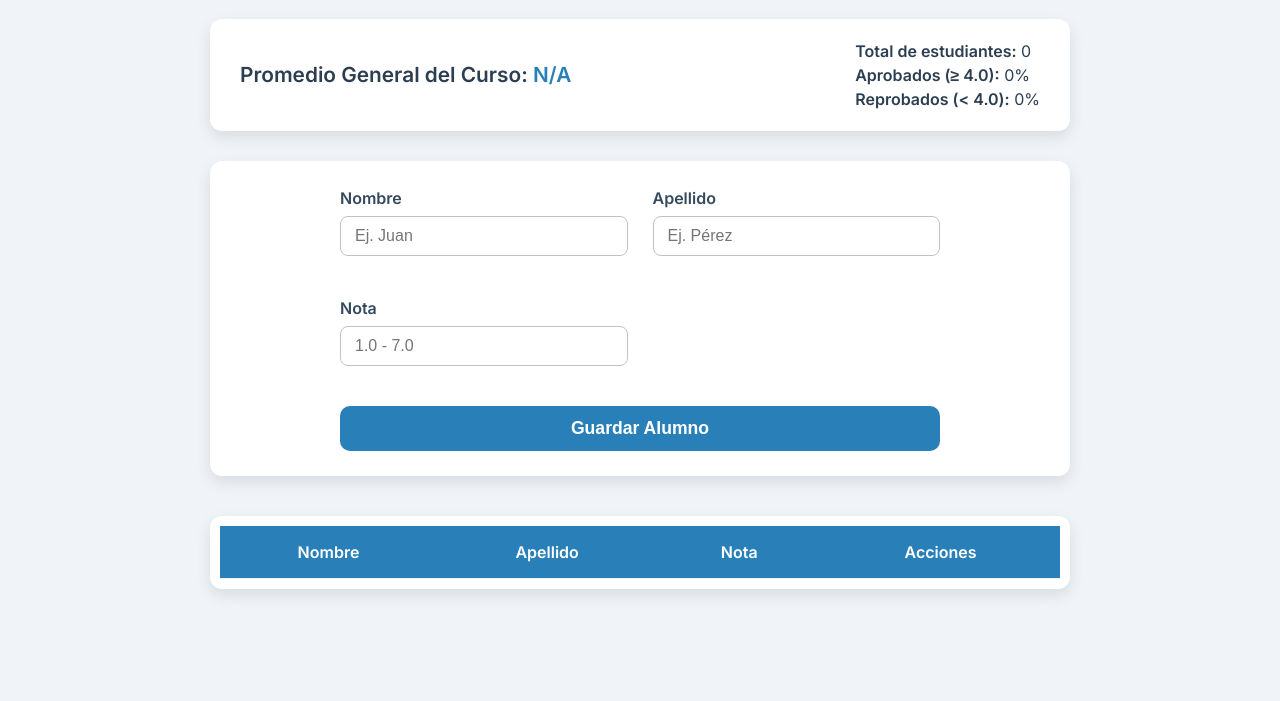
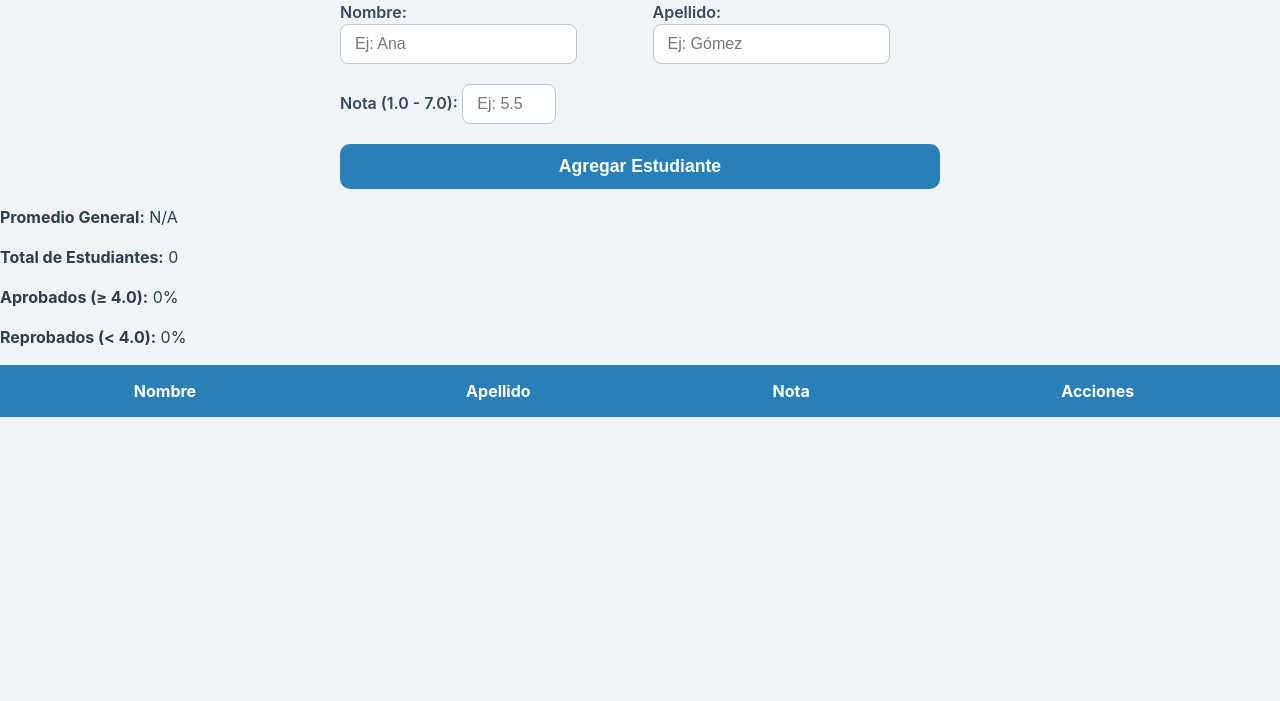
Before and after one commit to alejandro2138/Certamen2-, a plain HTML site: page index.html in a window 1280 px wide. Shown: the part 99-800 px from the top of the page. Drawn offline with Linux system fonts and the light colour scheme.

Commit message:
update index.html
los cambios que se necesita para la evaluacion2

```diff
--- a/index.html
+++ b/index.html
@@ -5,49 +5,41 @@
   <meta name="viewport" content="width=device-width, initial-scale=1" />
   <title>Registro de Notas de Estudiantes</title>
   <link rel="stylesheet" href="style.css" />
-  <link href="https://fonts.googleapis.com/css2?family=Inter:wght@400;600&display=swap" rel="stylesheet" />
+  <link href="https://fonts.googleapis.com/css2?family=Montserrat:wght@400;700&display=swap" rel="stylesheet" />
 </head>
 <body>
-  <main class="container">
+  <div class="app-container">
     <header>
       <h1>Registro de Notas de Estudiantes</h1>
     </header>
 
-    <section class="stats-summary">
-      <div id="average" class="stat-item">Promedio General del Curso: <span>N/A</span></div>
-      <div class="additional-stats">
-        <p><strong>Total de estudiantes:</strong> <span id="totalStudents">0</span></p>
-        <p><strong>Aprobados (≥ 4.0):</strong> <span id="percentApproved">0%</span></p>
-        <p><strong>Reprobados (&lt; 4.0):</strong> <span id="percentFailed">0%</span></p>
+    <form id="studentForm" novalidate>
+      <div class="input-group">
+        <label for="name">Nombre:</label>
+        <input type="text" id="name" name="name" autocomplete="off" required placeholder="Ej: Ana" />
+        <span class="error" id="nameError"></span>
       </div>
+      <div class="input-group">
+        <label for="lastName">Apellido:</label>
+        <input type="text" id="lastName" name="lastName" autocomplete="off" required placeholder="Ej: Gómez" />
+        <span class="error" id="lastNameError"></span>
+      </div>
+      <div class="input-group">
+        <label for="grade">Nota (1.0 - 7.0):</label>
+        <input type="number" id="grade" name="grade" step="0.1" min="1" max="7" required placeholder="Ej: 5.5" />
+        <span class="error" id="gradeError"></span>
+      </div>
+      <button type="submit" id="submitBtn">Agregar Estudiante</button>
+    </form>
+
+    <section class="stats">
+      <p><strong>Promedio General:</strong> <span id="average">N/A</span></p>
+      <p><strong>Total de Estudiantes:</strong> <span id="total">0</span></p>
+      <p><strong>Aprobados (≥ 4.0):</strong> <span id="approvedPercent">0%</span></p>
+      <p><strong>Reprobados (&lt; 4.0):</strong> <span id="failedPercent">0%</span></p>
     </section>
 
-    <section class="form-section">
-      <form id="studentForm" novalidate>
-        <div class="form-group">
-          <label for="name">Nombre</label>
-          <input type="text" id="name" name="name" placeholder="Ej. Juan" required autocomplete="off" />
-          <small class="error-message" id="nameError"></small>
-        </div>
-
-        <div class="form-group">
-          <label for="lastName">Apellido</label>
-          <input type="text" id="lastName" name="lastName" placeholder="Ej. Pérez" required autocomplete="off" />
-          <small class="error-message" id="lastNameError"></small>
-        </div>
-
-        <div class="form-group">
-          <label for="grade">Nota</label>
-          <input type="number" id="grade" name="grade" placeholder="1.0 - 7.0" step="0.1" min="1" max="7" required />
-          <small class="error-message" id="gradeError"></small>
-        </div>
-
-        <button type="submit" id="submitBtn">Guardar Alumno</button>
-      </form>
-    </section>
-
-    <section class="table-section">
-      <table id="studentsTable" aria-label="Tabla de estudiantes y sus notas">
+    <table id="studentsTable" aria-label="Lista de estudiantes">
       <thead>
         <tr>
           <th>Nombre</th>
@@ -57,10 +49,10 @@
         </tr>
       </thead>
       <tbody>
+        <!-- filas dinámicas -->
       </tbody>
     </table>
-    </section>
-  </main>
+  </div>
 
   <script src="script.js"></script>
 </body>
```
Lines whose indentation alone changed are shown as unchanged.
